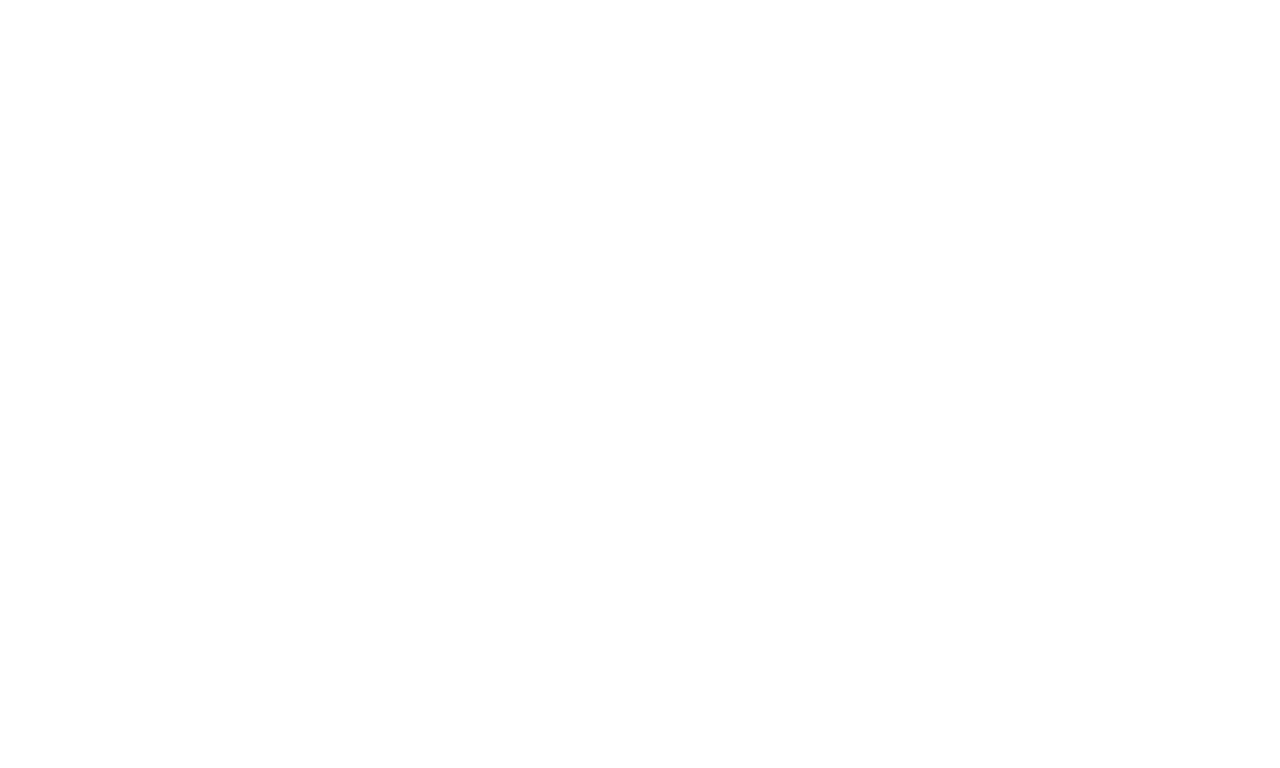
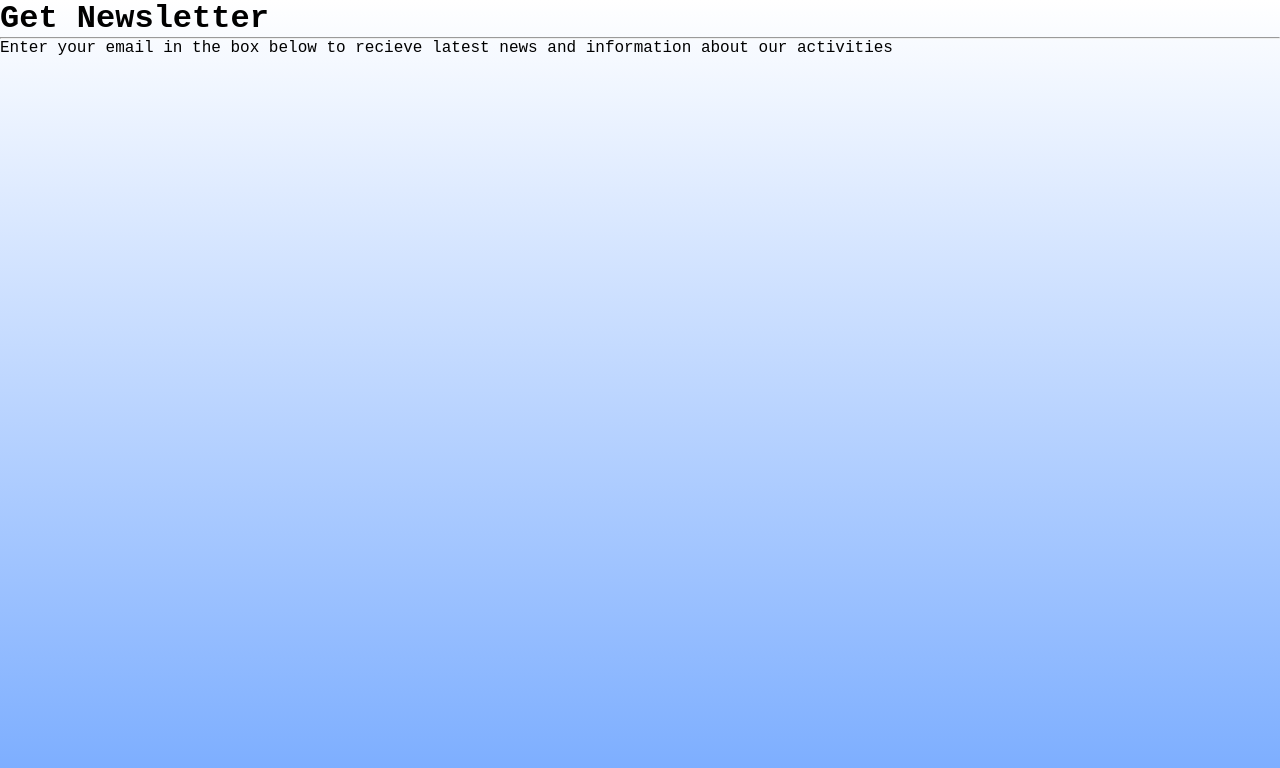
Before and after one commit to ilarioni/emailSignupForm, a plain HTML site: page index.html in a window 1280 px wide. Drawn offline with Linux system fonts and the light colour scheme.

Commit message:
first steps
adding first tags and styles

```diff
--- a/index.html
+++ b/index.html
@@ -7,6 +7,11 @@
     <link rel="stylesheet" href="style.css" type="text/css">
 </head>
 <body>
+    <div class="newsletter">
+        <h1>Get Newsletter</h1>
+        <hr>
+        <p>Enter your email in the box below to recieve latest news and information about our activities</p>
+    </div>
 
 </body>
 </html>
--- a/style.css
+++ b/style.css
@@ -2,3 +2,8 @@
     margin: 0;
     padding: 0;
 }
+body {
+    font-family: monospace, sans-serif;
+    background: linear-gradient(#fff, #78abff);
+    min-height: 100vh;
+}
```
